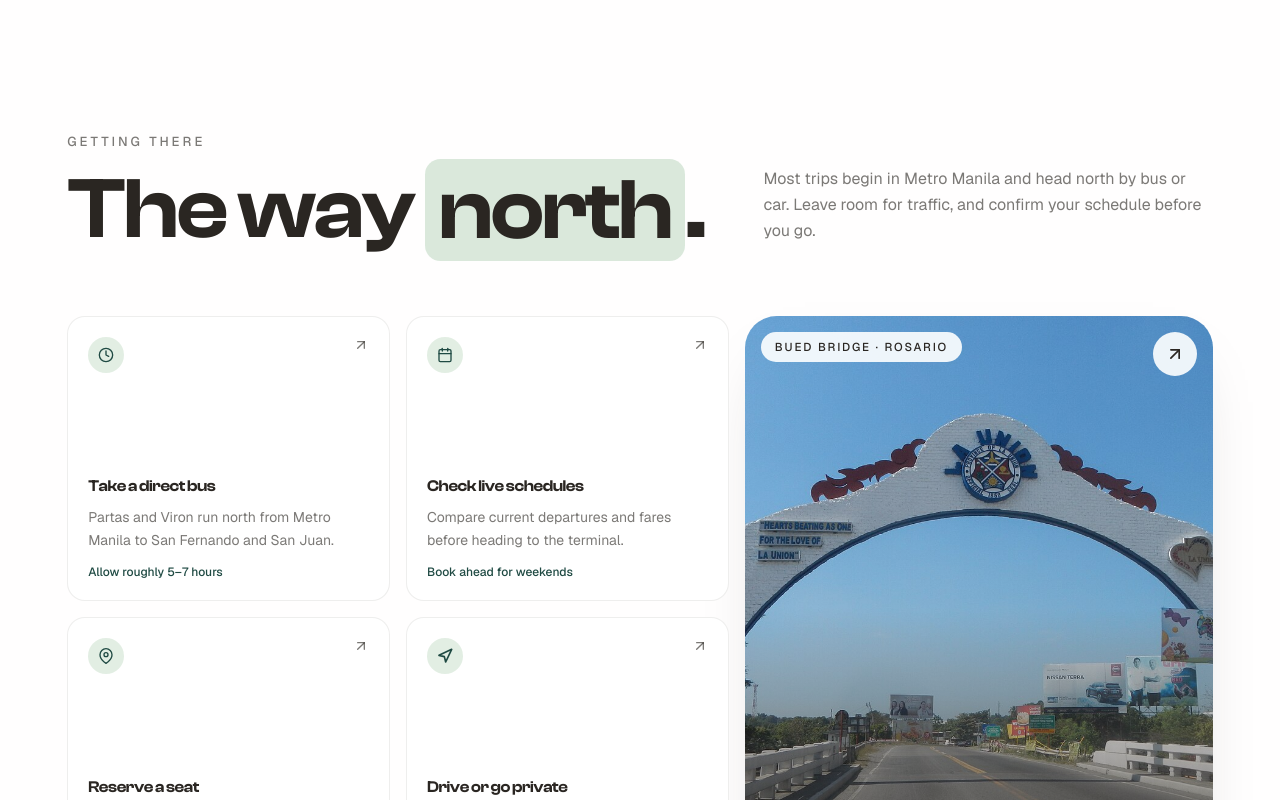
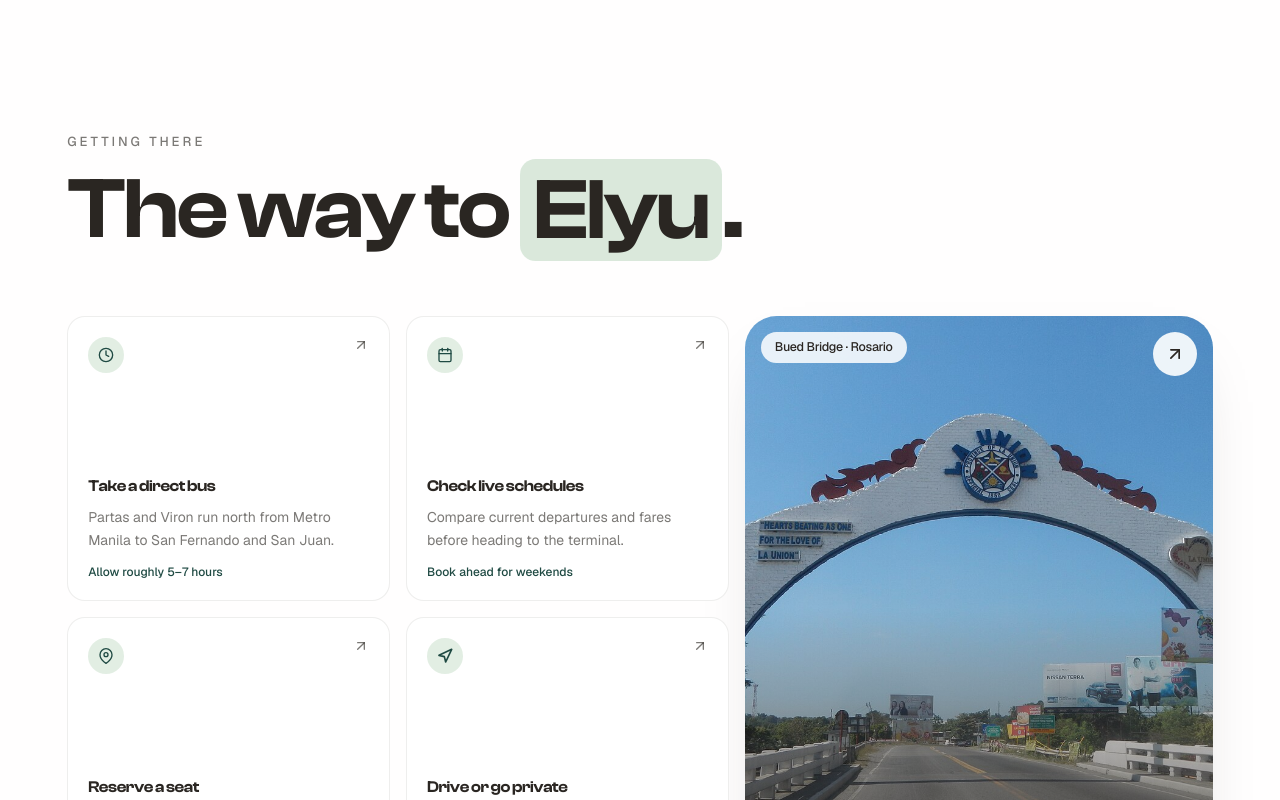
Before and after one commit to lianxxxx/beyond-elyu, a Next.js app: page / in a window 1280 px wide. Shown: the part 1880-2680 px from the top of the page. Built offline with nearby package versions, Linux system fonts and the light colour scheme.

Commit message:
Polish supporting travel sections

```diff
--- a/src/components/field-notes.tsx
+++ b/src/components/field-notes.tsx
@@ -1,10 +1,11 @@
 // Field notes — beyond-elyu, the page's one dark beat, in the inspo's "stories"
-// shape: an avatar + a near-black card with a headline, then a few dated dispatch
-// rows on the left, and a big rounded photo on the right. The single dark block
+// shape: a near-black card with a headline, then a few dated dispatch rows on
+// the left, and a big rounded photo on the right. The single dark block
 // gives the white page the contrast rhythm the shot has.
 
 import { FiArrowUpRight, FiGlobe } from "react-icons/fi";
 import { Reveal } from "@/components/reveal";
+import { Accent, SectionHeader } from "@/components/section-header";
 
 const NOTES = [
   {
@@ -30,24 +31,21 @@ const NOTES = [
 export function FieldNotes() {
   return (
     <section id="notes" className="px-gutter py-bay">
-      <div className="mx-auto grid max-w-6xl items-stretch gap-x-12 gap-y-10 md:grid-cols-12">
+      <div className="mx-auto max-w-6xl">
+        <SectionHeader
+          eyebrow="Visitor notes"
+          title={
+            <span className="whitespace-nowrap text-[clamp(2rem,7vw,4.75rem)]">
+              They <Accent>come back</Accent>.
+            </span>
+          }
+        />
+
+        <div className="mt-12 grid items-stretch gap-x-12 gap-y-10 md:mt-16 md:grid-cols-12">
           {/* Left: the dark card + dispatch rows */}
           <div className="flex flex-col md:col-span-6">
-          <div className="flex items-center gap-3">
-            <img
-              src="/img/cove.jpg"
-              alt=""
-              aria-hidden
-              className="size-10 rounded-full object-cover"
-              loading="lazy"
-            />
-            <span className="font-body text-eyebrow font-medium uppercase tracking-[0.18em] text-ink-soft">
-              Field notes from the coast
-            </span>
-          </div>
-
             <Reveal delay={120}>
-            <div className="mt-5 rounded-[1.75rem] bg-ink p-7 text-cream shadow-soft sm:p-9">
+              <div className="rounded-[1.75rem] bg-ink p-7 text-cream shadow-soft sm:p-9">
                 <FiGlobe aria-hidden className="size-5 text-cream/50" />
                 <p className="mt-5 font-display text-2xl font-semibold leading-snug tracking-tight sm:text-3xl">
                   The coast keeps a longer memory{" "}
@@ -102,6 +100,7 @@ export function FieldNotes() {
             </figure>
           </Reveal>
         </div>
+      </div>
     </section>
   );
 }
--- a/src/components/getting-there.tsx
+++ b/src/components/getting-there.tsx
@@ -53,8 +53,8 @@ export function GettingThere() {
   return (
     <section id="getting-there" className="px-gutter py-bay">
       <div className="mx-auto max-w-6xl">
-        <div className="grid items-end gap-x-12 gap-y-6 md:grid-cols-12">
-          <div className="md:col-span-7">
+        <div>
+          <div>
             <Reveal>
               <p className="font-body text-eyebrow font-medium uppercase text-ink-soft">
                 Getting there
@@ -62,17 +62,10 @@ export function GettingThere() {
             </Reveal>
             <Reveal delay={80}>
               <h2 className="mt-5 max-w-[12ch] font-display text-headline font-semibold tracking-tight text-ink">
-                The way <Accent>north</Accent>.
+                The way to <Accent>Elyu</Accent>.
               </h2>
             </Reveal>
           </div>
-
-          <Reveal delay={120} className="md:col-span-5 md:pb-2">
-            <p className="max-w-[44ch] font-body text-base leading-relaxed text-ink-soft">
-              Most trips begin in Metro Manila and head north by bus or car.
-              Leave room for traffic, and confirm your schedule before you go.
-            </p>
-          </Reveal>
         </div>
 
         <div className="mt-12 grid items-stretch gap-4 md:mt-16 md:grid-cols-12">
@@ -90,7 +83,7 @@ export function GettingThere() {
                 className="absolute inset-0 bg-gradient-to-t from-ink/70 via-ink/5 to-transparent"
               />
 
-              <span className="absolute left-4 top-4 rounded-full bg-card/90 px-3.5 py-1.5 font-body text-[0.72rem] font-medium uppercase tracking-[0.16em] text-ink backdrop-blur-md">
+              <span className="absolute left-4 top-4 rounded-full bg-card/85 px-3.5 py-1.5 font-body text-[0.78rem] font-medium tracking-tight text-ink backdrop-blur-md">
                 Bued Bridge · Rosario
               </span>
 
--- a/src/components/intro.tsx
+++ b/src/components/intro.tsx
@@ -11,7 +11,7 @@ export function Intro() {
       <div className="mx-auto grid max-w-6xl items-center gap-x-12 gap-y-10 md:grid-cols-12">
         {/* Left: La Union on a live Google map */}
         <Reveal delay={120} className="md:col-span-5">
-          <figure className="group relative overflow-hidden rounded-[2rem] shadow-soft">
+          <figure className="group relative overflow-hidden rounded-[2rem]">
             <iframe
               title="Map of La Union, Philippines"
               src="https://www.google.com/maps?q=La+Union,+Philippines&z=10&t=k&output=embed"
```
Also changed, not shown: src/app/globals.css (line endings or trailing spaces). Lines whose indentation alone changed are shown as unchanged.
